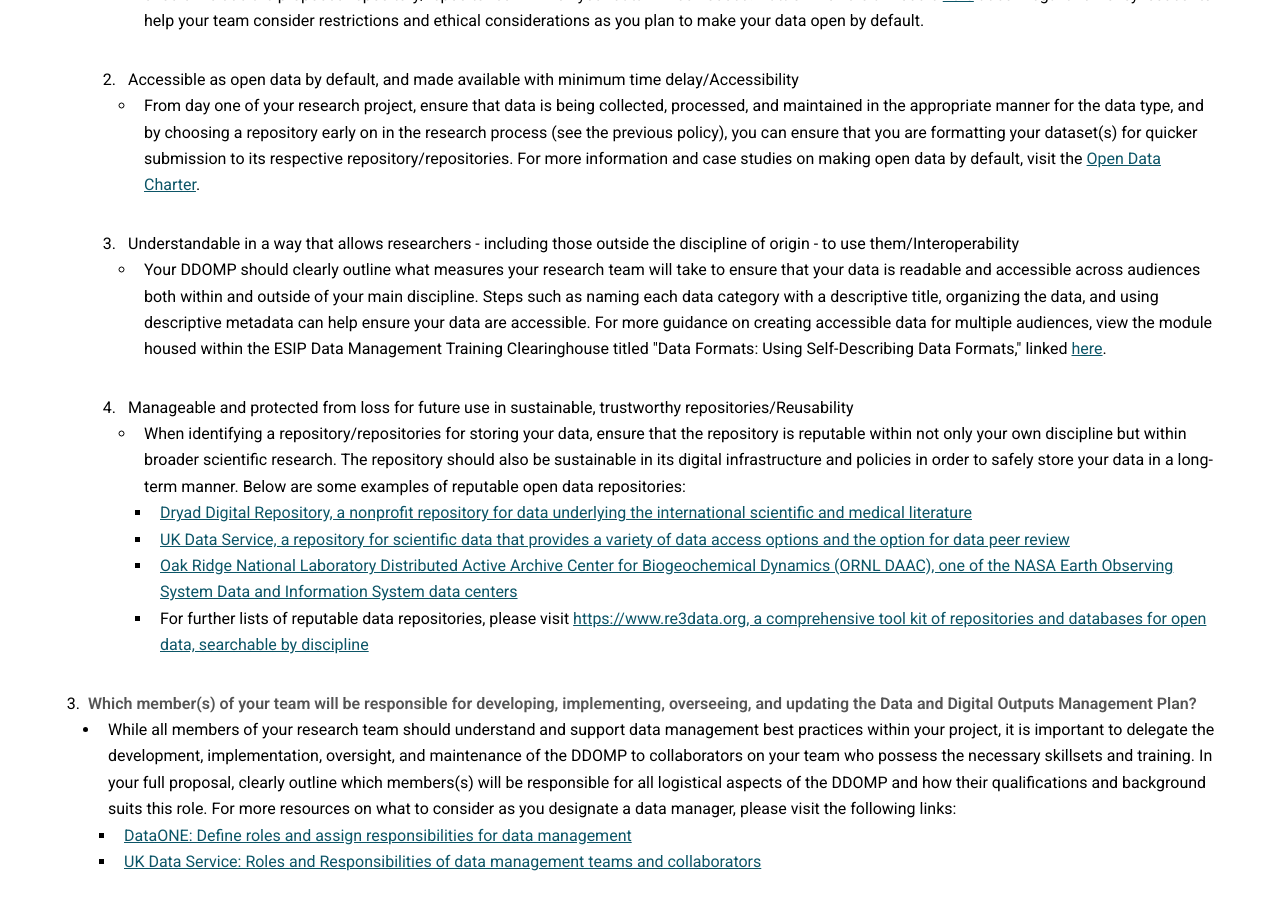
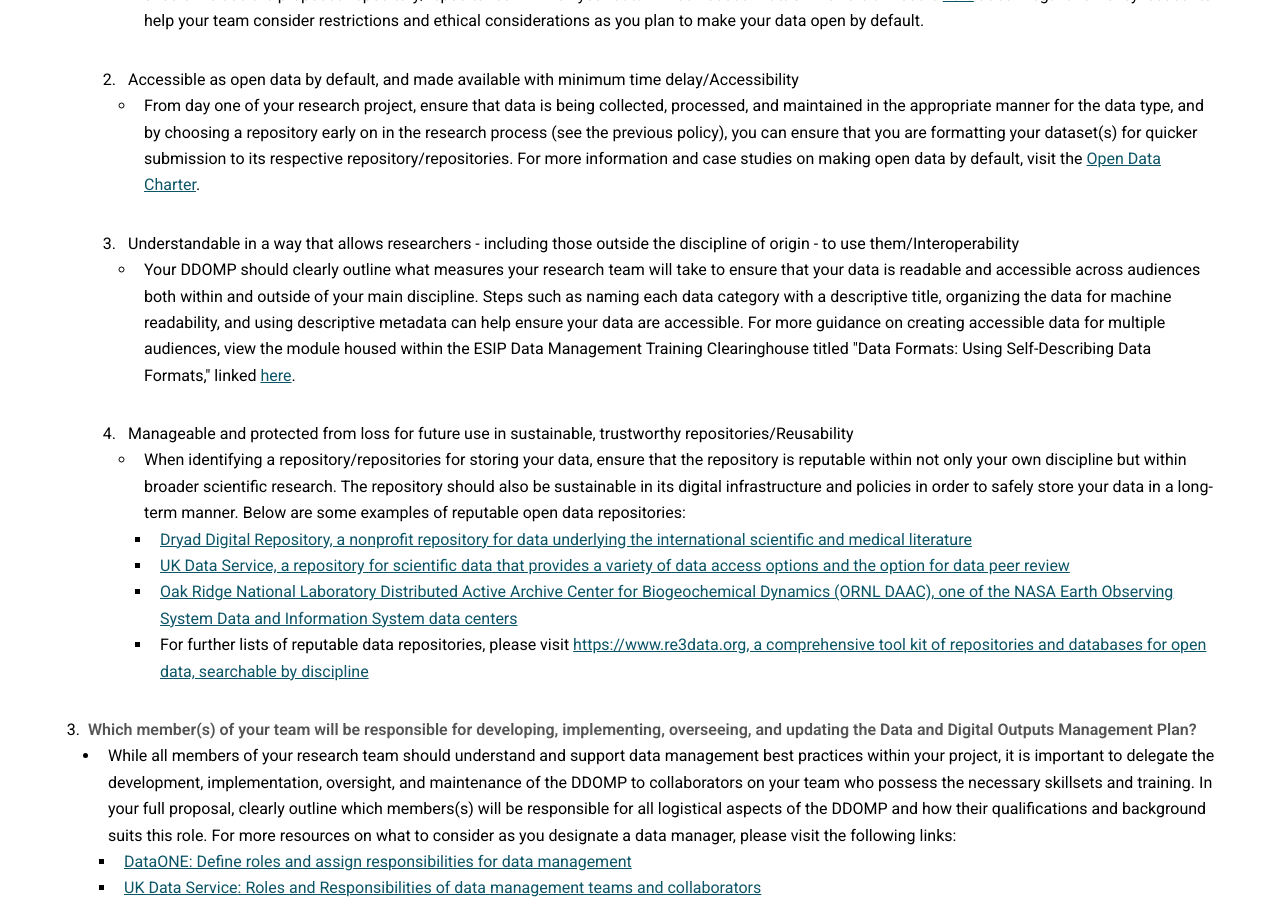
Before and after one commit to bfe-inf/toolkit, a Jekyll site: the page ddomp-fullproposal.html, which Jekyll copies as it is, in a window 1280 px wide and 900 px high, scrolled down 1324 px. Built offline with Jekyll 4.4.1, drawn with Linux system fonts in a browser that asks for light colours.

Commit message:
Update ddomp-fullproposal.html

```diff
--- a/ddomp-fullproposal.html
+++ b/ddomp-fullproposal.html
@@ -73,7 +73,7 @@
 											</ul>
 										<li>Understandable in a way that allows researchers - including those outside the discipline of origin - to use them/Interoperability</li>
 											<ul style="list-style-type:circle">
-												<li> Your DDOMP should clearly outline what measures your research team will take to ensure that your data is readable and accessible across audiences both within and outside of your main discipline. Steps such as naming each data category with a descriptive title, organizing the data, and using descriptive metadata can help ensure your data are accessible. For more guidance on creating accessible data for multiple audiences, view the module housed within the ESIP Data Management Training Clearinghouse titled "Data Formats: Using Self-Describing Data Formats," linked <a href="http://commons.esipfed.org/node/1425" target="_blank">here</a>.</li>
+												<li> Your DDOMP should clearly outline what measures your research team will take to ensure that your data is readable and accessible across audiences both within and outside of your main discipline. Steps such as naming each data category with a descriptive title, organizing the data for machine readability, and using descriptive metadata can help ensure your data are accessible. For more guidance on creating accessible data for multiple audiences, view the module housed within the ESIP Data Management Training Clearinghouse titled "Data Formats: Using Self-Describing Data Formats," linked <a href="http://commons.esipfed.org/node/1425" target="_blank">here</a>.</li>
 											</ul>
 										<li>Manageable and protected from loss for future use in sustainable, trustworthy repositories/Reusability</li>
 											<ul style="list-style-type:circle">
```
